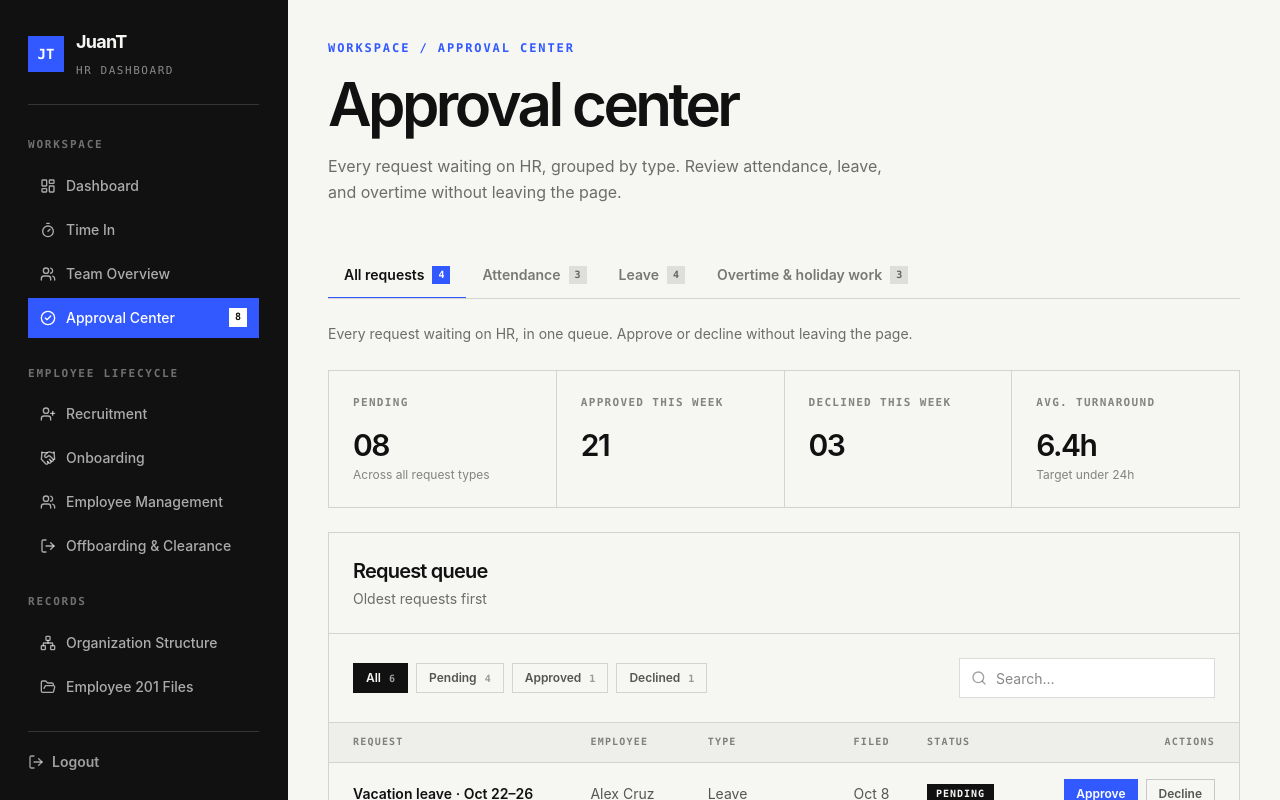
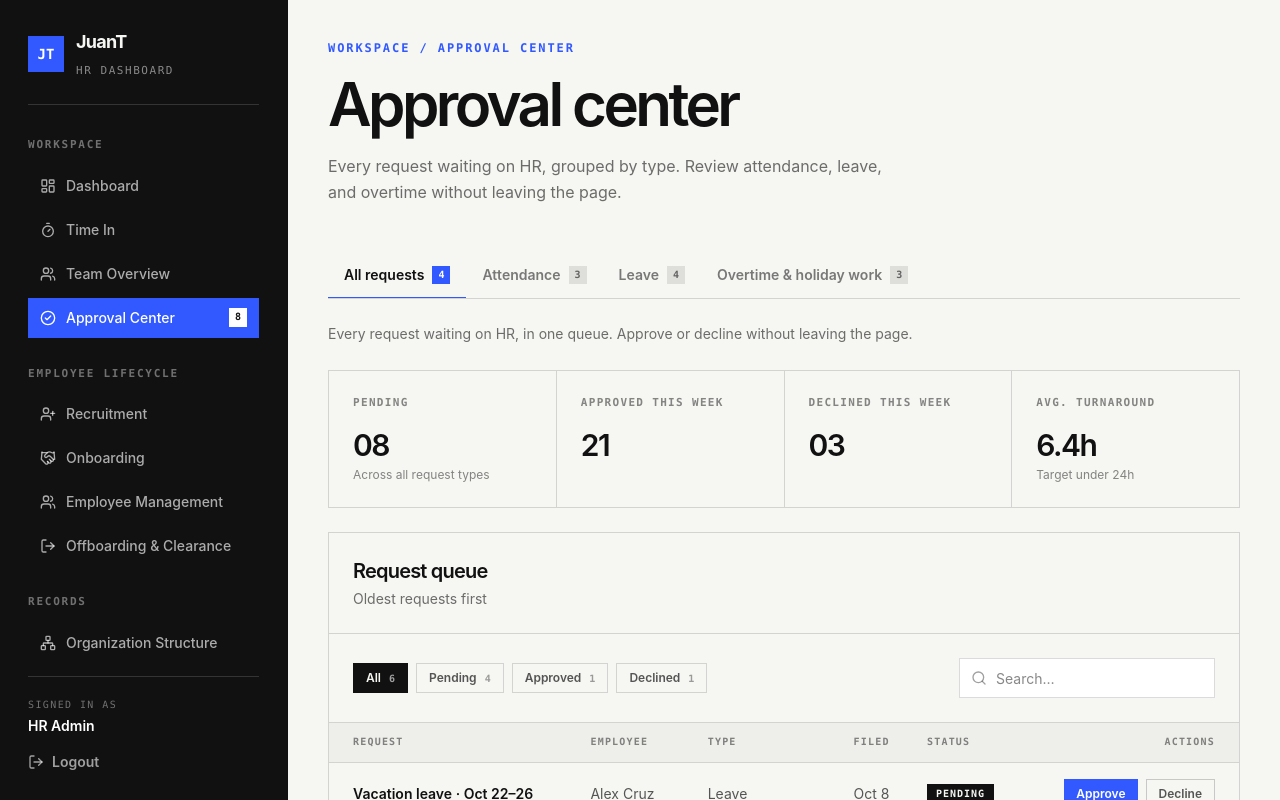
Before and after one commit to FSudoLab/juant, a Next.js app: page /dashboard/hr/approval-center in a window 1280 px wide. Shown: the top 800 px of the page. Built offline with nearby package versions, Linux system fonts and the light colour scheme.

Commit message:
Add signed-in name before logout

```diff
--- a/components/dashboard/sidebar.tsx
+++ b/components/dashboard/sidebar.tsx
@@ -89,7 +89,11 @@ export function Sidebar({ role }: { role: Role }) {
             </div>
           })}
         </nav>
-        <button type="button" onClick={handleLogout} className="mt-6 flex items-center gap-2 border-t border-white/15 pt-5 text-left text-sm font-semibold text-white/60 hover:text-white">
+        <div className="mt-6 border-t border-white/15 pt-5">
+          <p className="font-mono text-[10px] uppercase tracking-[0.14em] text-white/40">Signed in as</p>
+          <p className="mt-1 text-sm font-semibold text-white">{role === 'hr' ? 'HR Admin' : role === 'manager' ? 'Manager' : role === 'system-admin' ? 'System Admin' : 'Employee'}</p>
+        </div>
+        <button type="button" onClick={handleLogout} className="mt-4 flex items-center gap-2 text-left text-sm font-semibold text-white/60 hover:text-white">
           <LogOut aria-hidden="true" className="size-4" />
           Logout
         </button>
```
